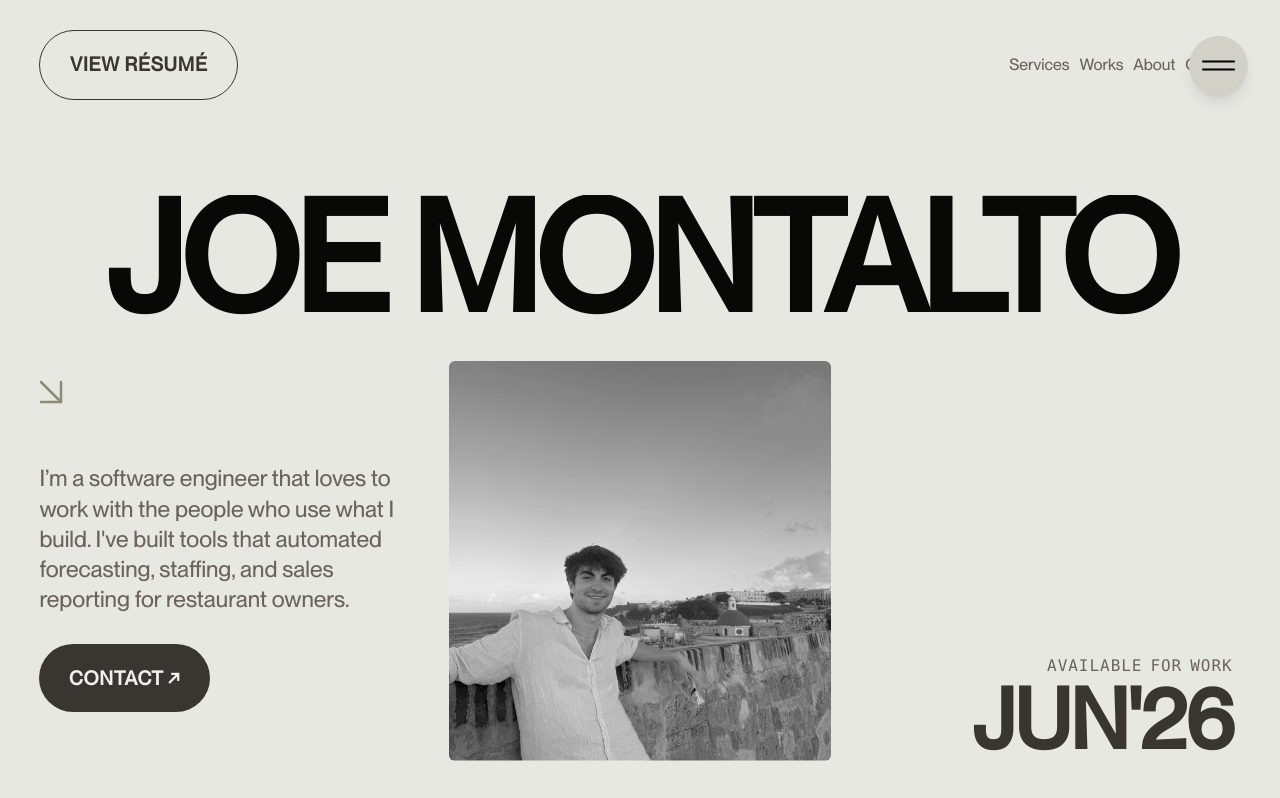
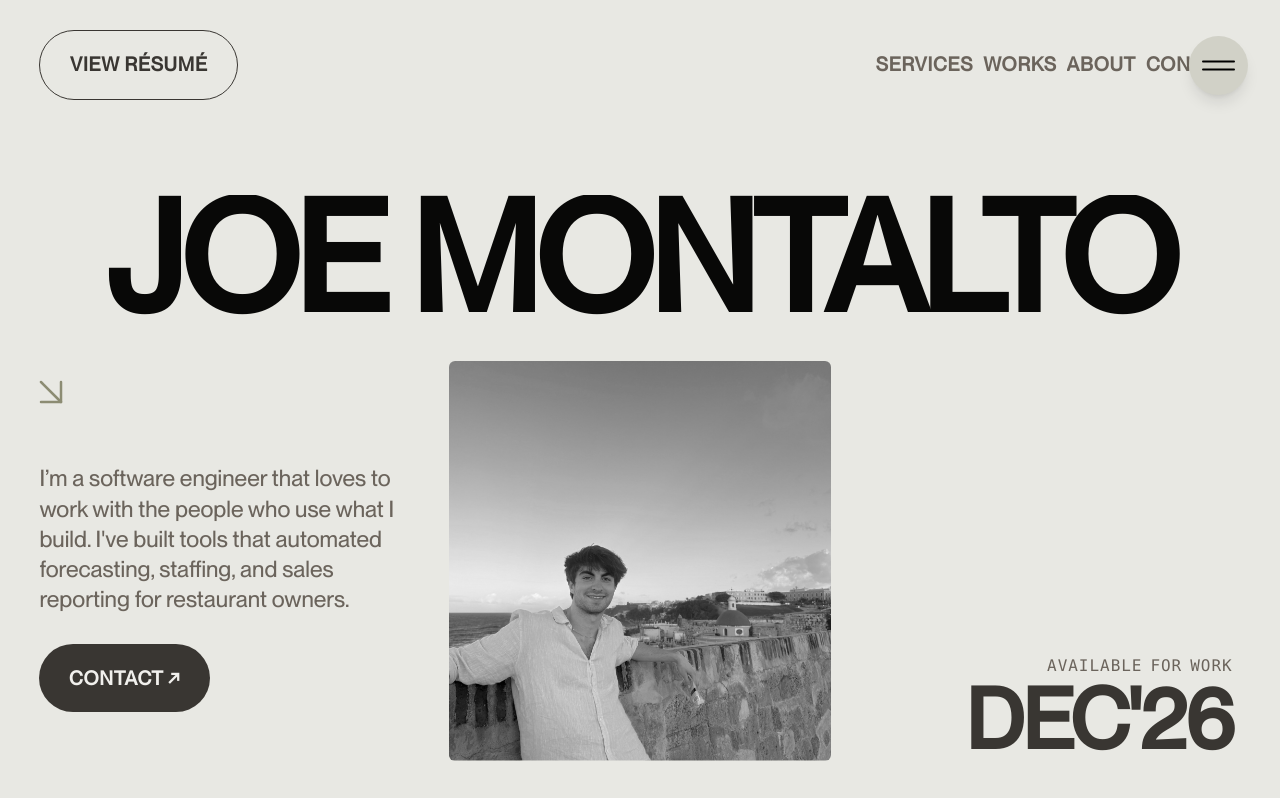
Before and after one commit to jomo8/mywebsite, a Next.js app: page / in a window 1280 px wide. Shown: the top 798 px of the page. Built offline with nearby package versions, Linux system fonts and the light colour scheme.

Commit message:
Unify header typography and update availability to December 2026

```diff
--- a/src/app/globals.css
+++ b/src/app/globals.css
@@ -297,6 +297,17 @@ h5 {
   clip-path: circle(115vmax at 50% 100%);
 }
 
+/* Shared typography for buttons and header menu links */
+.btn-primary,
+.header-menu-link {
+  font-family: inherit;
+  font-size: var(--text-base);
+  font-weight: 700;
+  line-height: 1.5;
+  letter-spacing: 0.04em;
+  text-transform: uppercase;
+}
+
 /* ─── Button hover ───────────────────────────────────────────────────── */
 .btn-primary {
   position: relative;
@@ -307,11 +318,7 @@ h5 {
   border-radius: 9999px;
   background: var(--color-secondary-300);
   padding: var(--space-xs) var(--space-md);
-  font-weight: 700;
-  text-transform: uppercase;
-  letter-spacing: 0.04em;
   color: #f1f0ed;
-  font-size: var(--text-base);
   transition: transform 0.3s ease;
 }
 
--- a/src/components/Header.tsx
+++ b/src/components/Header.tsx
@@ -1,7 +1,7 @@
 "use client";
 
 import { useState, useEffect } from "react";
-import Link from "next/link";
+import HoverLink from "@/components/HoverLink";
 import { navLinks } from "@/lib/data";
 
 export default function Header() {
@@ -14,8 +14,8 @@ export default function Header() {
 
   return (
     <header className="absolute top-0 z-40 w-full">
-      <div className="section-padding-x mt-[var(--space-md)] flex flex-row items-start justify-between gap-x-[var(--gap-fluid)] lg:grid lg:grid-cols-12 lg:items-center">
-        <a href="/jrm_resume_1.pdf" className="btn-primary btn-outline col-span-8 justify-self-start">
+      <div className="section-padding-x mt-[var(--space-md)] flex items-start justify-between gap-x-[var(--gap-fluid)] lg:items-center">
+        <a href="/jrm_resume_1.pdf" className="btn-primary btn-outline">
           <span className="btn-bg" aria-hidden="true">
             <span />
           </span>
@@ -23,10 +23,10 @@ export default function Header() {
         </a>
 
         {/* Right – navigation */}
-        <nav className="col-span-4 flex justify-end text-[length:var(--text-base)] md:text-[length:var(--text-base-small)] 2xl:text-[length:var(--text-base)]">
-          <ul className="m-0 flex flex-col items-start text-[var(--color-secondary-100)] gap-y-[var(--space-3xs)] md:flex-row md:items-center md:gap-x-[var(--space-2xs)] md:gap-y-0 font-medium">
+        <nav>
+          <ul className="m-0 flex flex-col items-start text-[var(--color-secondary-100)] gap-y-[var(--space-3xs)] md:flex-row md:items-center md:gap-x-[var(--space-2xs)] md:gap-y-0">
             {navLinks.map((link, i) => (
-              <div
+              <li
                 key={link.label}
                 className={`transition-all duration-500 ease-in transform ${
                   visible
@@ -35,21 +35,8 @@ export default function Header() {
                 }`}
                 style={{ transitionDelay: `${1500 + i * 80}ms` }}
               >
-                <li className="flex leading-normal md:leading-snug">
-                  <Link
-                    href={link.href}
-                    className="hover-link"
-                  >
-                    <span className="hover-link-top">{link.label}</span>
-                    <span
-                      aria-hidden="true"
-                      className="hover-link-bottom"
-                    >
-                      {link.label}
-                    </span>
-                  </Link>
-                </li>
-              </div>
+                <HoverLink href={link.href} label={link.label} className="header-menu-link" />
+              </li>
             ))}
           </ul>
         </nav>
--- a/src/lib/data.ts
+++ b/src/lib/data.ts
@@ -5,7 +5,7 @@ export const siteConfig = {
   tagline:
     "I’m a software engineer that loves to work with the people who use what I build. I've built tools that automated forecasting, staffing, and sales reporting for restaurant owners.",
   availability: "Available for work",
-  availableDate: "Jun'26",
+  availableDate: "DEC'26",
   profileImage: "/myself.JPG",
 };
 
```
